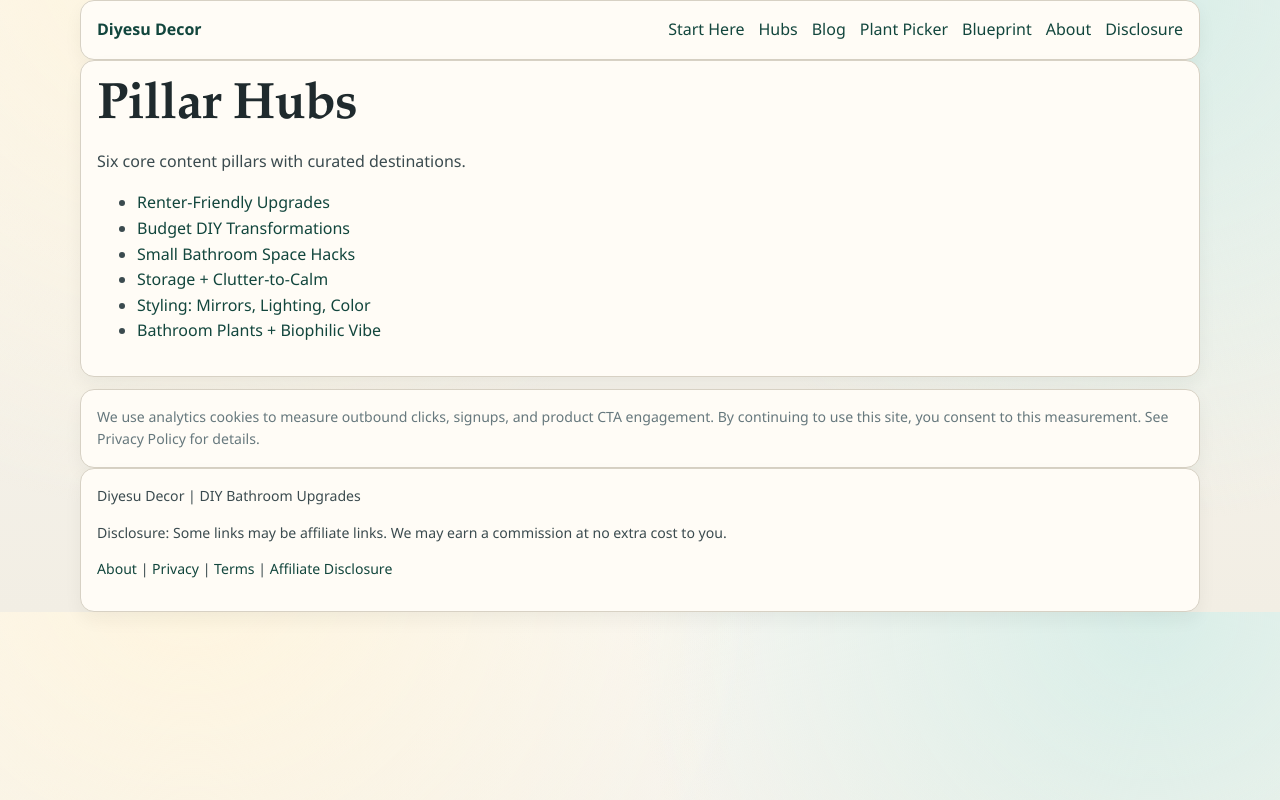
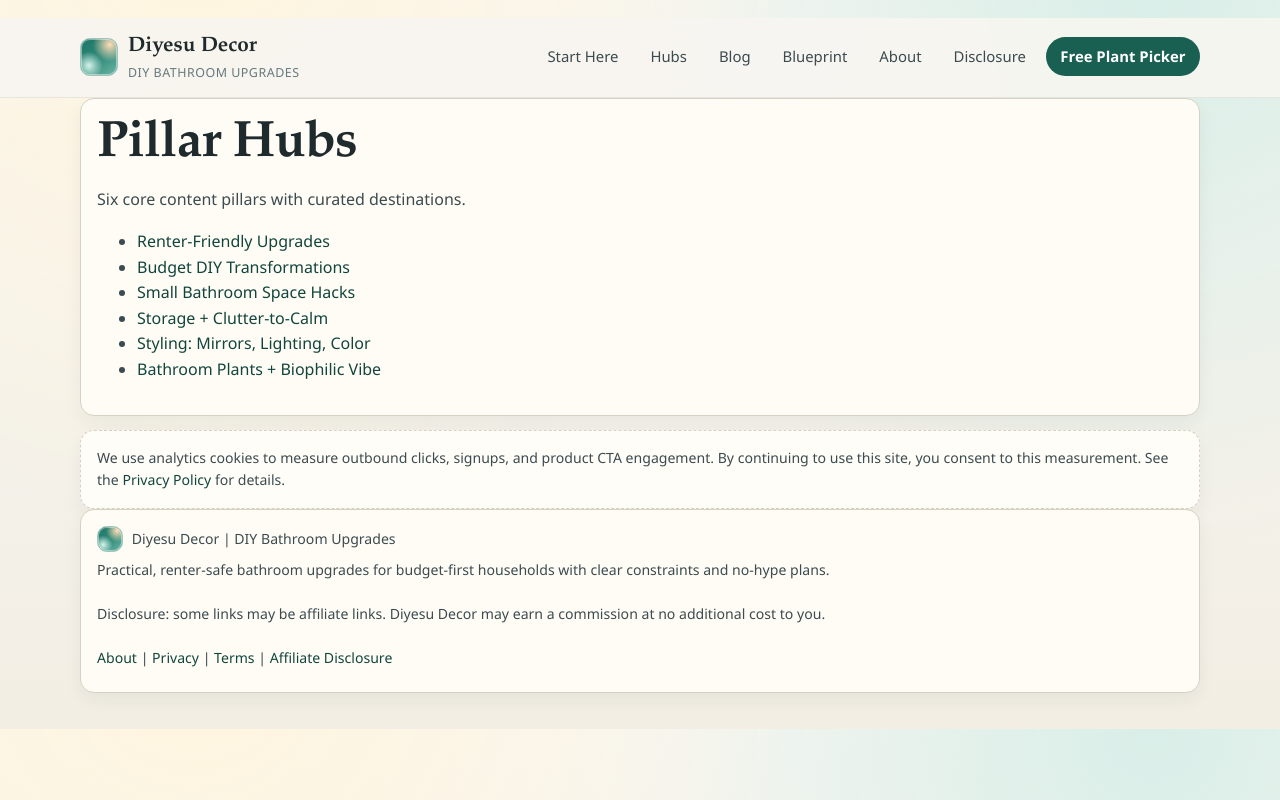
Before and after one commit to ocnbtl/projectpint, a Next.js app: page /hub in a window 1280 px wide. Built offline with nearby package versions, Linux system fonts and the light colour scheme.

Commit message:
feat(ui): unify shared shell and disclosure components

```diff
--- a/app/globals.css
+++ b/app/globals.css
@@ -105,13 +105,17 @@ a:hover {
   align-items: center;
   justify-content: space-between;
   gap: 1rem;
-  padding: 12px 0;
+  padding: 12px 0 14px;
 }
 
 .brand {
   display: inline-flex;
   align-items: center;
   gap: 0.62rem;
+}
+
+.brand:hover {
+  text-decoration: none;
 }
 
 .brand-name {
@@ -134,12 +138,22 @@ a:hover {
   width: 38px;
   height: 38px;
   border-radius: 10px;
+  border: 1px solid #9bc5bb;
+  box-shadow: inset 0 0 0 1px rgba(255, 255, 255, 0.45);
+  background:
+    radial-gradient(circle at 80% 16%, #ffdcb8 0%, transparent 40%),
+    radial-gradient(circle at 22% 74%, #d6f3eb 0%, transparent 36%),
+    linear-gradient(145deg, #1f7565 0%, #2f8a79 52%, #6db6a7 100%);
 }
 
 .brand-footer {
   display: flex;
   align-items: center;
   gap: 0.55rem;
+}
+
+.brand-footer-line {
+  margin: 0;
 }
 
 .brand-mark-footer {
@@ -160,7 +174,7 @@ a:hover {
   border-radius: 999px;
   color: var(--ink-700);
   font-size: 0.93rem;
-  transition: background-color 140ms ease;
+  transition: background-color 140ms ease, color 140ms ease;
 }
 
 .nav-link:hover {
@@ -180,6 +194,7 @@ a:hover {
 .nav-cta:hover {
   text-decoration: none;
   background: #0f4d41;
+  color: #fff;
 }
 
 .section-stack {
@@ -580,6 +595,10 @@ a:hover {
   padding-bottom: 1.4rem;
 }
 
+.footer-links {
+  margin: 0;
+}
+
 .notice-success {
   border: 1px solid #bcd8c5;
   background: #eef9f1;
@@ -591,6 +610,33 @@ a:hover {
 
 .cookie-note {
   margin-top: 0.9rem;
+}
+
+.cookie-card {
+  border-style: dashed;
+  background: #fffdf8;
+}
+
+.cookie-card p {
+  margin: 0;
+}
+
+.disclosure-card {
+  border-color: #efd6bc;
+  background: #fff6ea;
+}
+
+.disclosure-card p {
+  margin: 0;
+}
+
+.disclosure-title {
+  font-size: 0.8rem;
+  font-weight: 800;
+  letter-spacing: 0.06em;
+  text-transform: uppercase;
+  color: #8b4f26;
+  margin-bottom: 0.2rem;
 }
 
 .table-wrap {
--- a/components/ConsentNote.tsx
+++ b/components/ConsentNote.tsx
@@ -1,8 +1,10 @@
+import Link from "next/link";
+
 export function ConsentNote() {
   return (
     <p className="small">
-      By subscribing, you agree to receive emails from Diyesu Decor. You can unsubscribe anytime. See our Privacy Policy
-      for details.
+      By subscribing, you agree to receive emails from Diyesu Decor. You can unsubscribe anytime. See our{" "}
+      <Link href="/legal/privacy">Privacy Policy</Link> for details.
     </p>
   );
 }
--- a/components/CookieNotice.tsx
+++ b/components/CookieNotice.tsx
@@ -1,8 +1,13 @@
+import Link from "next/link";
+
 export function CookieNotice() {
   return (
-    <div className="card small" style={{ marginTop: 12 }}>
-      We use analytics cookies to measure outbound clicks, signups, and product CTA engagement. By continuing to use this
-      site, you consent to this measurement. See Privacy Policy for details.
+    <div className="card small cookie-card">
+      <p>
+        We use analytics cookies to measure outbound clicks, signups, and product CTA engagement. By continuing to use
+        this site, you consent to this measurement. See the <Link href="/legal/privacy">Privacy Policy</Link> for
+        details.
+      </p>
     </div>
   );
 }
--- a/components/SiteShell.tsx
+++ b/components/SiteShell.tsx
@@ -4,32 +4,62 @@ import { CookieNotice } from "./CookieNotice";
 
 export function SiteShell({ children }: { children: ReactNode }) {
   return (
-    <div>
-      <header className="container">
-        <div className="card" style={{ display: "flex", justifyContent: "space-between", alignItems: "center" }}>
-          <Link href="/" style={{ fontWeight: 700 }}>Diyesu Decor</Link>
-          <nav style={{ display: "flex", gap: 14 }}>
-            <Link href="/start-here">Start Here</Link>
-            <Link href="/hub/renter-friendly-upgrades">Hubs</Link>
-            <Link href="/blog">Blog</Link>
-            <Link href="/lead-magnets/plant-picker">Plant Picker</Link>
-            <Link href="/products/renter-bathroom-upgrade-blueprint">Blueprint</Link>
-            <Link href="/about">About</Link>
-            <Link href="/legal/affiliate-disclosure">Disclosure</Link>
+    <div className="site-shell">
+      <header className="topbar">
+        <div className="container topbar-inner">
+          <Link href="/" className="brand" aria-label="Diyesu Decor home">
+            <span className="brand-mark" aria-hidden="true" />
+            <span>
+              <span className="brand-name">Diyesu Decor</span>
+              <span className="brand-tagline">DIY Bathroom Upgrades</span>
+            </span>
+          </Link>
+          <nav className="main-nav" aria-label="Primary">
+            <Link href="/start-here" className="nav-link">
+              Start Here
+            </Link>
+            <Link href="/hub" className="nav-link">
+              Hubs
+            </Link>
+            <Link href="/blog" className="nav-link">
+              Blog
+            </Link>
+            <Link href="/products/renter-bathroom-upgrade-blueprint" className="nav-link">
+              Blueprint
+            </Link>
+            <Link href="/about" className="nav-link">
+              About
+            </Link>
+            <Link href="/legal/affiliate-disclosure" className="nav-link">
+              Disclosure
+            </Link>
+            <Link href="/lead-magnets/plant-picker" className="nav-link nav-cta">
+              Free Plant Picker
+            </Link>
           </nav>
         </div>
       </header>
       <main className="container">{children}</main>
-      <div className="container">
+      <div className="container cookie-note">
         <CookieNotice />
       </div>
       <footer className="container">
-        <div className="card small">
-          <p>Diyesu Decor | DIY Bathroom Upgrades</p>
+        <div className="card small footer-card">
+          <div className="brand-footer">
+            <span className="brand-mark brand-mark-footer" aria-hidden="true" />
+            <p className="brand-footer-line">
+              Diyesu Decor | DIY Bathroom Upgrades
+            </p>
+          </div>
           <p>
-            Disclosure: Some links may be affiliate links. We may earn a commission at no extra cost to you.
+            Practical, renter-safe bathroom upgrades for budget-first households with clear constraints and no-hype
+            plans.
           </p>
           <p>
+            Disclosure: some links may be affiliate links. Diyesu Decor may earn a commission at no additional cost to
+            you.
+          </p>
+          <p className="footer-links">
             <Link href="/about">About</Link> |{" "}
             <Link href="/legal/privacy">Privacy</Link> | <Link href="/legal/terms">Terms</Link> |{" "}
             <Link href="/legal/affiliate-disclosure">Affiliate Disclosure</Link>
```
Also changed, not shown: components/AffiliateDisclosure.tsx (+6 -3 lines).
